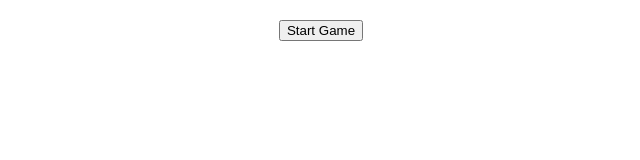
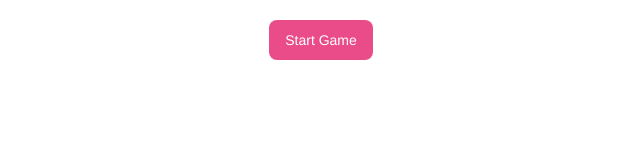
Before and after one commit to IfatNeumann/tic-tac-toe, a plain HTML site: page tic-tac-toe.html in a window 1280 px wide. Shown: the whole page, without its empty margins (319-959 px from the left). Drawn offline with Linux system fonts and the light colour scheme.

Commit message:
pretty button

```diff
--- a/tic-tac-toe.css
+++ b/tic-tac-toe.css
@@ -36,3 +36,34 @@ body {
     background-color: red;
     color: #FFF;
 }
+
+.pretty-button {
+  background-color: #EA4C89;
+  border-radius: 8px;
+  border-style: none;
+  box-sizing: border-box;
+  color: #FFFFFF;
+  cursor: pointer;
+  display: inline-block;
+  font-family: "Haas Grot Text R Web", "Helvetica Neue", Helvetica, Arial, sans-serif;
+  font-size: 14px;
+  font-weight: 500;
+  height: 40px;
+  line-height: 20px;
+  list-style: none;
+  margin: 0;
+  outline: none;
+  padding: 10px 16px;
+  position: relative;
+  text-align: center;
+  text-decoration: none;
+  transition: color 100ms;
+  vertical-align: baseline;
+  user-select: none;
+  -webkit-user-select: none;
+  touch-action: manipulation;
+}
+
+.pretty-button:hover {
+  background-color: #F082AC;
+}
--- a/tic-tac-toe.html
+++ b/tic-tac-toe.html
@@ -9,7 +9,7 @@
 
 <div class="game-area">
 
-	<input type="submit" value="Start Game" onclick="generateGame()">
+	<input class="pretty-button" type="submit" value="Start Game" onclick="generateGame()">
 
 	<div id="game-board" class="game-board"></div>
 
```
